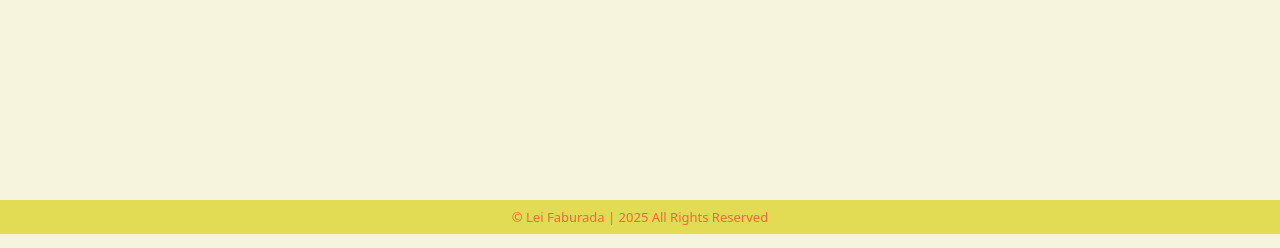
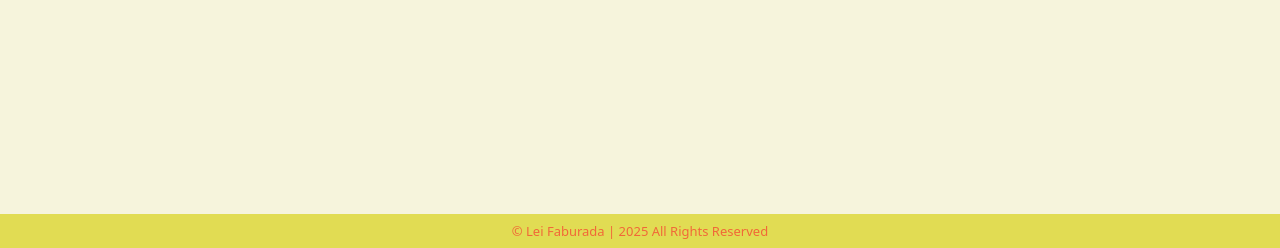
Before and after one commit to Asparaghost/myportfolio, a Django app: page /works in a window 1280 px wide. Shown: the part 566-814 px from the top of the page. Run offline with Django 4.2, Linux system fonts and the light colour scheme; data that the repository does not hold is empty; parts of the project's set-up code (start-up, migrations or seed data) failed here and were passed over; some web fonts are replaced.

Commit message:
fixed footer

```diff
--- a/portfolio/templates/portfolio/works.html
+++ b/portfolio/templates/portfolio/works.html
@@ -10,6 +10,7 @@
     </head>
 
     <body>
+        <div class="page-content">
         <header id="navbar">
             <nav class="navbar">
                 <ul class="menu-links">
@@ -29,7 +30,7 @@
         <div class="categories">
             <a href="?category=All" {% if active_category == 'All' %}id="active"{% endif %}>All</a>
             <a href="?category=Illustration" {% if active_category == 'Illustration' %}id="active"{% endif %}>Illustration</a>
-            <a href="?category=Design & Branding" {% if active_category == 'Design & Branding' %}id="active"{% endif %}>Design & Branding</a>
+            <a href="?category=Design%20%26%20Branding" {% if active_category == 'Design & Branding' %}id="active"{% endif %}>Design & Branding</a>
         </div>
 
 
@@ -55,7 +56,7 @@
         </div>
 
         <button onclick="scrollToTop()" id="backToTop" title="Go to top"><i class="fas fa-angle-double-up"></i></button>
-
+        </div>
 
         <footer>© Lei Faburada | 2025 All Rights Reserved</footer>
 
--- a/portfolio/views.py
+++ b/portfolio/views.py
@@ -12,7 +12,7 @@ def index(request):
 
 
 def works(request):
-    category = request.GET.get('category')  # get ?category=Design from URL
+    category = request.GET.get('category')
     if category and category != 'All':
         works = Project.objects.filter(category=category)
     else:
--- a/static/css/styles.css
+++ b/static/css/styles.css
@@ -400,9 +400,7 @@ footer {
     padding: 8px 0;
     font-size: 13px;
     margin-top: 30px;
-    bottom: 0px;
-    position: absolute;
-    width: 100vw;
+    bottom: 1px;
 }
 
 
--- a/static/css/works.css
+++ b/static/css/works.css
@@ -19,6 +19,7 @@ html {
 body {
     background-color: #f6f4dc;
     cursor: url("../images/cursor.png"), auto!important;
+    overflow-x: hidden;
 }
 
 button {
@@ -147,9 +148,6 @@ footer {
     padding: 8px 0;
     font-size: 13px;
     margin-top: 30px;
-    bottom: 0px;
-    position: absolute;
-    width: 100vw;
 }
 
 #backToTop {
@@ -328,3 +326,11 @@ header .navbar #logo {
         font-size: 5rem;
     }
 }
+
+html, body {
+    height: 100%;
+}
+
+.page-content {
+    min-height: calc(100vh - 50px); /* Adjust 50px to your footer's height */
+}
```
